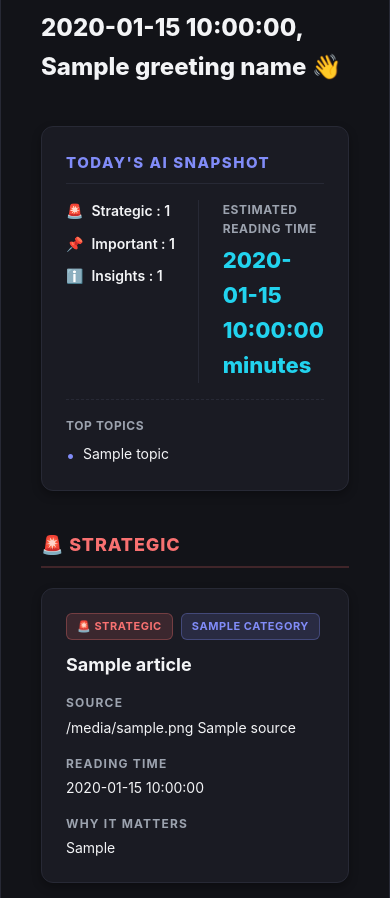
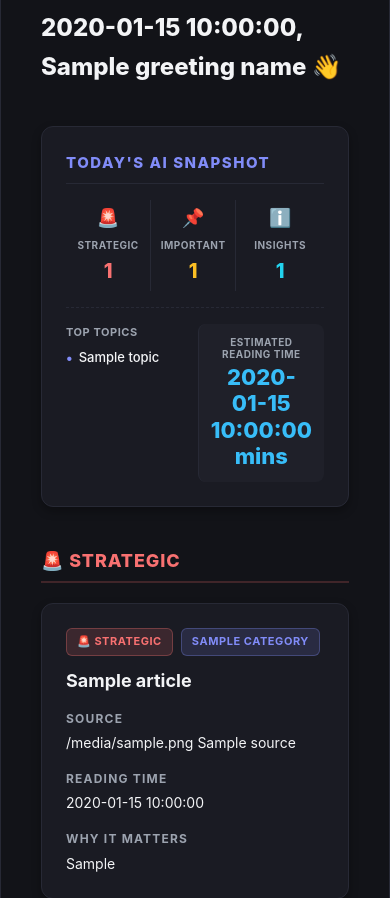
Before and after one commit to abhinallana/AI-Daily-brief, a Python web app: template app/delivery/templates/briefing.html in a window 390 px wide. Shown: the part 252-1150 px from the top of the page. Run offline with Jinja, Linux system fonts and the light colour scheme; the template is opened without the code that fills it: most values are stand-ins (such as "Sample title", 1, 10 or a date in 2020).

Commit message:
fixed mobile layout and set From display name to OpsiAI

```diff
--- a/app/delivery/email.py
+++ b/app/delivery/email.py
@@ -137,7 +137,7 @@ class EmailService:
         msg = MIMEMultipart("alternative")
         date_str = report.report_date.strftime("%B %d, %Y")
         msg["Subject"] = f"OpsiAI - Today's Latest AI Updates - {date_str}"
-        msg["From"] = self.email_from
+        msg["From"] = f"OpsiAI <{self.email_from}>"
         msg["To"] = self.email_to
 
         # Attach text and html parts
--- a/app/delivery/templates/briefing.html
+++ b/app/delivery/templates/briefing.html
@@ -336,41 +336,60 @@
         <div class="snapshot-container">
             <div class="snapshot-title">Today's AI Snapshot</div>
             <table width="100%" cellpadding="0" cellspacing="0" border="0">
+                <!-- Stats Row -->
                 <tr>
-                    <td width="55%" valign="top">
-                        <div class="snapshot-stats">
-                            <div class="snapshot-stat-item">
-                                <span>🚨</span>
-                                <span>Strategic : {{ strategic_count }}</span>
-                            </div>
-                            <div class="snapshot-stat-item">
-                                <span>📌</span>
-                                <span>Important : {{ important_count }}</span>
-                            </div>
-                            <div class="snapshot-stat-item">
-                                <span>ℹ️</span>
-                                <span>Insights : {{ insights_count }}</span>
-                            </div>
-                        </div>
-                    </td>
-                    <td width="45%" valign="middle" class="snapshot-reading-time">
-                        <div class="snapshot-reading-label">Estimated Reading Time</div>
-                        <div class="snapshot-reading-value">{{ total_reading_time }} minutes</div>
+                    <td valign="top" style="padding-bottom: 16px;">
+                        <table cellpadding="0" cellspacing="0" border="0" width="100%">
+                            <tr>
+                                <td width="33%" align="center" style="border-right: 1px solid #272935; padding: 4px;">
+                                    <span style="font-size: 18px;">🚨</span>
+                                    <div style="font-size: 10px; color: #9ca3af; font-weight: 700; text-transform: uppercase; margin-top: 4px; letter-spacing: 0.05em;">Strategic</div>
+                                    <div style="font-size: 20px; color: #f87171; font-weight: 800; margin-top: 2px;">{{ strategic_count }}</div>
+                                </td>
+                                <td width="33%" align="center" style="border-right: 1px solid #272935; padding: 4px;">
+                                    <span style="font-size: 18px;">📌</span>
+                                    <div style="font-size: 10px; color: #9ca3af; font-weight: 700; text-transform: uppercase; margin-top: 4px; letter-spacing: 0.05em;">Important</div>
+                                    <div style="font-size: 20px; color: #fbbf24; font-weight: 800; margin-top: 2px;">{{ important_count }}</div>
+                                </td>
+                                <td width="34%" align="center" style="padding: 4px;">
+                                    <span style="font-size: 18px;">ℹ️</span>
+                                    <div style="font-size: 10px; color: #9ca3af; font-weight: 700; text-transform: uppercase; margin-top: 4px; letter-spacing: 0.05em;">Insights</div>
+                                    <div style="font-size: 20px; color: #22d3ee; font-weight: 800; margin-top: 2px;">{{ insights_count }}</div>
+                                </td>
+                            </tr>
+                        </table>
                     </td>
                 </tr>
+                <!-- Divider -->
                 {% if top_topics %}
                 <tr>
-                    <td colspan="2">
-                        <div class="snapshot-divider"></div>
-                        <div class="snapshot-section-title">Top Topics</div>
-                        <div class="snapshot-topics">
-                            {% for topic in top_topics %}
-                                <div class="snapshot-topic-item">
-                                    <span class="snapshot-topic-bullet">•</span>
-                                    <span>{{ topic }}</span>
-                                </div>
-                            {% endfor %}
-                        </div>
+                    <td style="border-top: 1px dashed #272935; padding-top: 16px;">
+                        <table cellpadding="0" cellspacing="0" border="0" width="100%">
+                            <tr>
+                                <td width="55%" valign="top" style="padding-right: 10px;">
+                                    <div style="font-size: 11px; color: #9ca3af; font-weight: 700; text-transform: uppercase; letter-spacing: 0.05em; margin-bottom: 8px;">Top Topics</div>
+                                    {% for topic in top_topics %}
+                                        <table cellpadding="0" cellspacing="0" border="0" style="margin-bottom: 6px;">
+                                            <tr>
+                                                <td valign="top" style="color: #818cf8; font-weight: bold; font-size: 14px; padding-right: 6px; line-height: 1.2;">•</td>
+                                                <td valign="top" style="font-size: 13px; color: #f3f4f6; font-weight: 500; line-height: 1.2;">{{ topic }}</td>
+                                            </tr>
+                                        </table>
+                                    {% endfor %}
+                                </td>
+                                <td width="45%" valign="middle" align="center" style="border-left: 1px solid #272935; padding-left: 12px; background-color: #1f2029; border-radius: 8px; padding: 12px;">
+                                    <div style="font-size: 10px; color: #9ca3af; font-weight: 700; text-transform: uppercase; letter-spacing: 0.05em; margin-bottom: 4px; line-height: 1.2;">Estimated Reading Time</div>
+                                    <div style="font-size: 22px; color: #38bdf8; font-weight: 800; line-height: 1.2;">{{ total_reading_time }} mins</div>
+                                </td>
+                            </tr>
+                        </table>
+                    </td>
+                </tr>
+                {% else %}
+                <tr>
+                    <td style="border-top: 1px dashed #272935; padding-top: 16px; text-align: center; background-color: #1f2029; border-radius: 8px; padding: 12px;">
+                        <div style="font-size: 10px; color: #9ca3af; font-weight: 700; text-transform: uppercase; letter-spacing: 0.05em; margin-bottom: 4px; line-height: 1.2;">Estimated Reading Time</div>
+                        <div style="font-size: 22px; color: #38bdf8; font-weight: 800; line-height: 1.2;">{{ total_reading_time }} mins</div>
                     </td>
                 </tr>
                 {% endif %}
```
